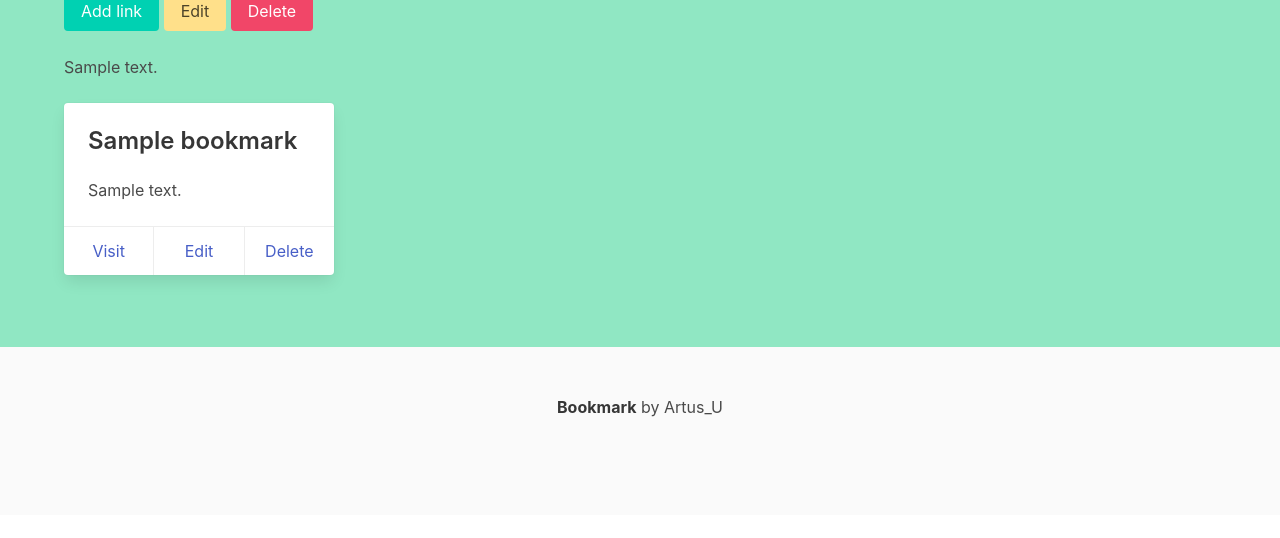
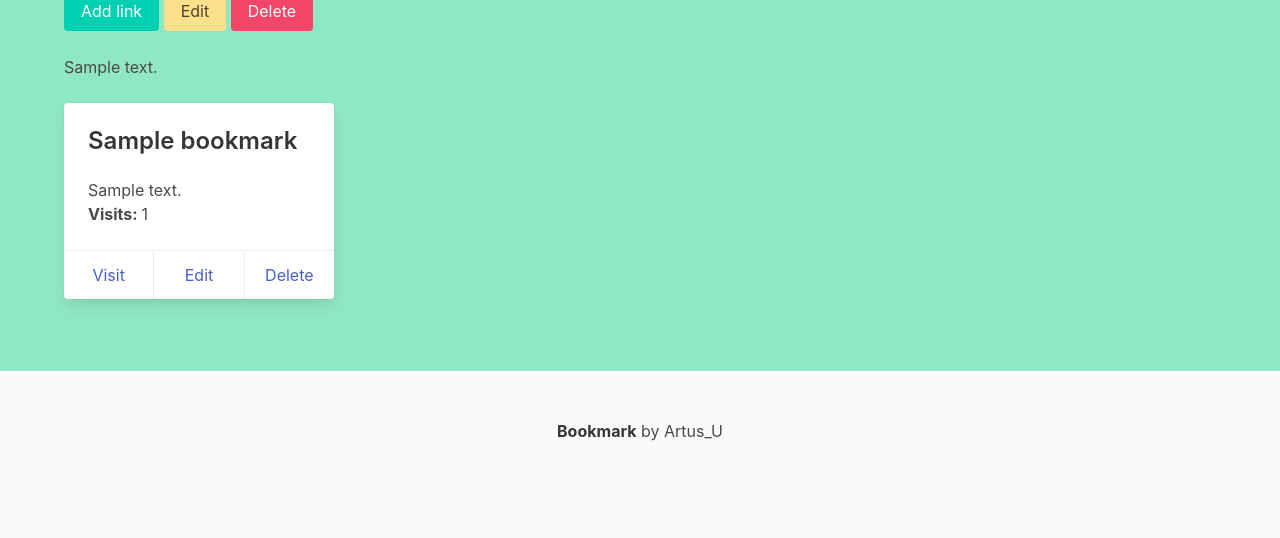
Before and after one commit to ArtusU/bookmark-saas, a Django app: page /app/categories/1/ in a window 1280 px wide. Shown: the part 202-740 px from the top of the page. Run offline with Django 4.2, Linux system fonts and the light colour scheme; a user stored in the database is signed in; tables that the repository leaves empty hold one stand-in row (values such as "Sample post"); some libraries are stand-ins or nearby versions.

Commit message:
Visit Counter Fixes #1

```diff
--- a/apps/bookmarker/templates/bookmarker/category.html
+++ b/apps/bookmarker/templates/bookmarker/category.html
@@ -27,17 +27,18 @@
                 <div class="card-content">
                     <div class="media">
                         <div class="media-content">
-                            <a href="[[ bookmark.url ]]"><p class="title is-4">[[ bookmark.title ]]</p></a>
+                            <p class="title is-4">[[ bookmark.title ]]</p>
                         </div>
                     </div>
 
                     <div class="content">
-                        [[ bookmark.description ]]
+                        [[ bookmark.description ]]<br>
+                        <b>Visits: </b>[[ bookmark.visits ]]
                     </div>
                 </div>
 
                 <footer class="card-footer">
-                    <a :href="bookmark.url" class="card-footer-item" target="_blank">Visit</a>
+                    <a :href="bookmark.url" @click="increaseVisits(bookmark.id)" class="card-footer-item" target="_blank">Visit</a>
                     <a :href="bookmark.editurl" class="card-footer-item">Edit</a>
                     <a class="card-footer-item" @click="toggleBookmarkDialog(bookmark.id)">Delete</a>
                 </footer>
@@ -138,6 +139,22 @@
                             console.log(error)
                         }))
                 },
+                increaseVisits(bookmark_id) {
+                    axios.post('/app/api/increase_visits/' + bookmark_id + '/')
+                        .then((response) => {
+                            console.log(response)
+
+                            for (let i = 0; i < this.bookmarks.length; i++) {
+                                if (this.bookmarks[i].id === bookmark_id) {
+                                    this.bookmarks[i].visits = parseInt(this.bookmarks[i].visits) + 1
+                                }
+                            }
+
+                        })
+                        .catch((function (error) {
+                            console.log(error)
+                        }))
+                }
             }
         })
     </script>
--- a/apps/dashboard/urls.py
+++ b/apps/dashboard/urls.py
@@ -11,7 +11,11 @@ from apps.bookmarker.views import (
     bookmark_delete,
 )
 from .views import dashboard, settings
-from apps.bookmarker.api import api_delete_category, api_delete_bookmark
+from apps.bookmarker.api import (
+    api_delete_category,
+    api_delete_bookmark,
+    api_increase_visits,
+)
 
 urlpatterns = [
     path("", dashboard, name="dashboard"),
@@ -46,5 +50,9 @@ urlpatterns = [
         api_delete_bookmark,
         name="api_delete_bookmark",
     ),
-
+    path(
+        "api/increase_visits/<int:bookmark_id>/",
+        api_increase_visits,
+        name="api_increase_visits",
+    ),
 ]
```
Also changed, not shown: apps/bookmarker/api.py (+9 -0 lines).
